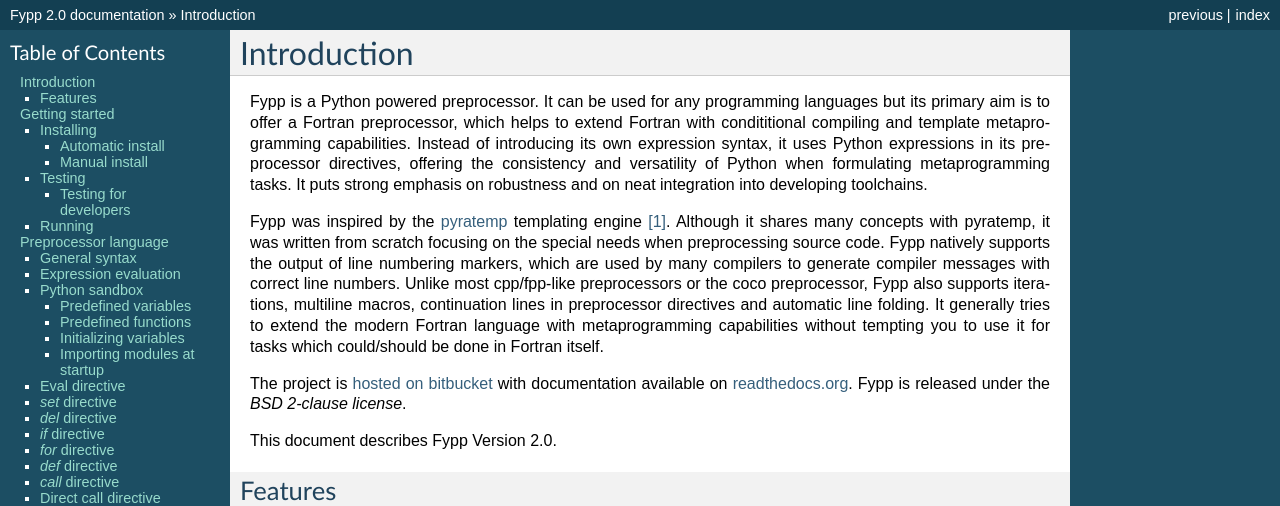
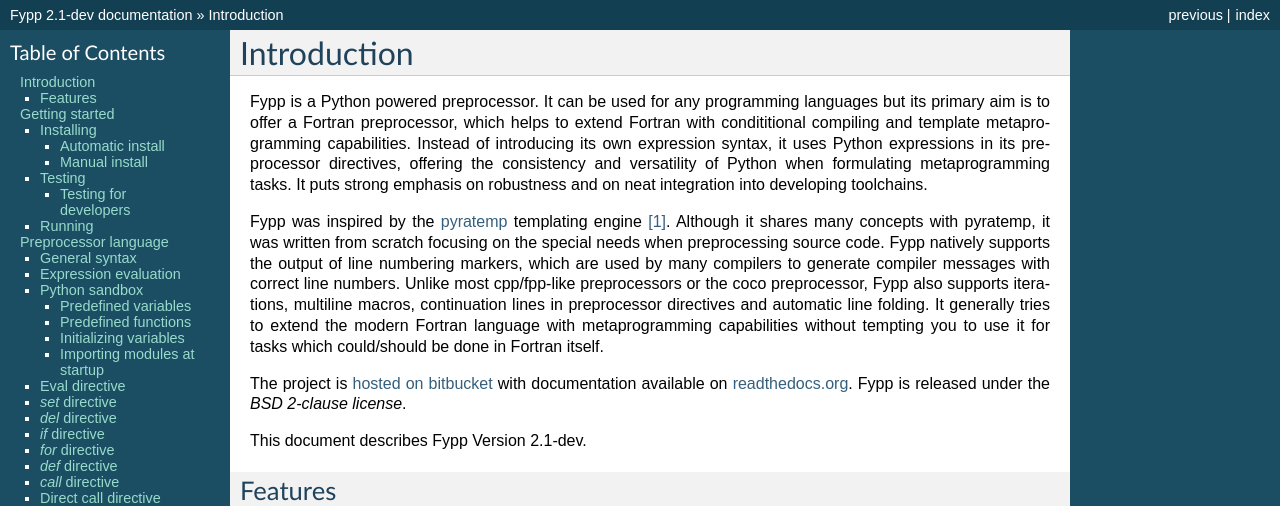
Before and after one commit to aradi/fypp, a Sphinx documentation site: the page built from docs/fypp.rst, in a window 1280 px wide and 900 px high. Shown: the top 506 px of the window. Built offline with Sphinx 7.4.7, drawn with Linux system fonts in a browser that asks for light colours; some of the changed text lies outside the part shown.

Commit message:
Bumping version number to 2.1-dev

```diff
--- a/CHANGELOG.rst
+++ b/CHANGELOG.rst
@@ -1,6 +1,10 @@
 ==========
 Change Log
 ==========
+
+
+2.1-dev
+=======
 
 
 2.0
--- a/docs/conf.py
+++ b/docs/conf.py
@@ -53,10 +53,10 @@
 # built documents.
 #
 # The short X.Y version.
-version = '2.0'
+version = '2.1-dev'
 
 # The full version, including alpha/beta/rc tags.
-release = '2.0'
+release = '2.1-dev'
 
 # The language for content autogenerated by Sphinx. Refer to documentation
 # for a list of supported languages.
--- a/docs/fypp.rst
+++ b/docs/fypp.rst
@@ -29,7 +29,7 @@
 <http://fypp.readthedocs.org>`_. Fypp is released under the *BSD 2-clause
 license*.
 
-This document describes Fypp Version 2.0.
+This document describes Fypp Version 2.1-dev.
 
 
 Features
--- a/setup.py
+++ b/setup.py
@@ -11,7 +11,7 @@
 setup(
     name='fypp',
 
-    version='2.0',
+    version='2.1-dev',
 
     description='Python powered Fortran preprocessor',
     long_description=long_description,
```
Also changed, not shown: 1 other file.
